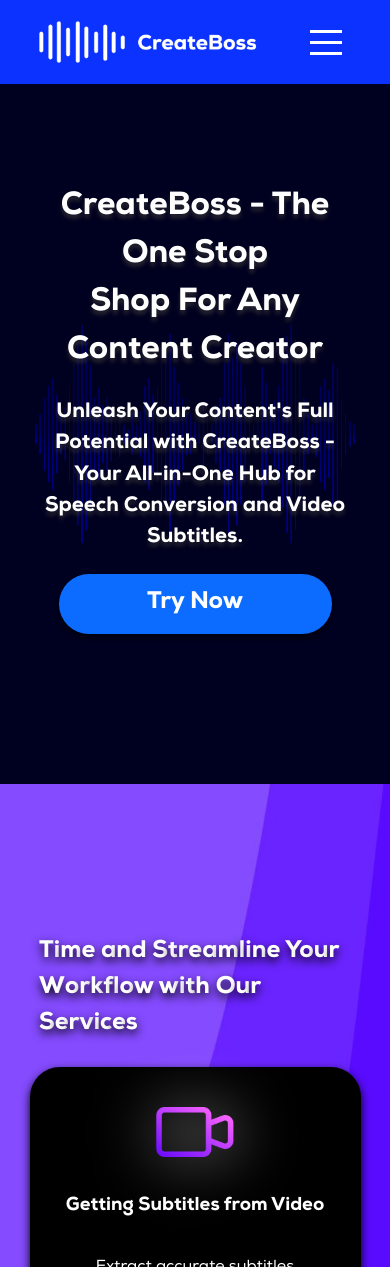
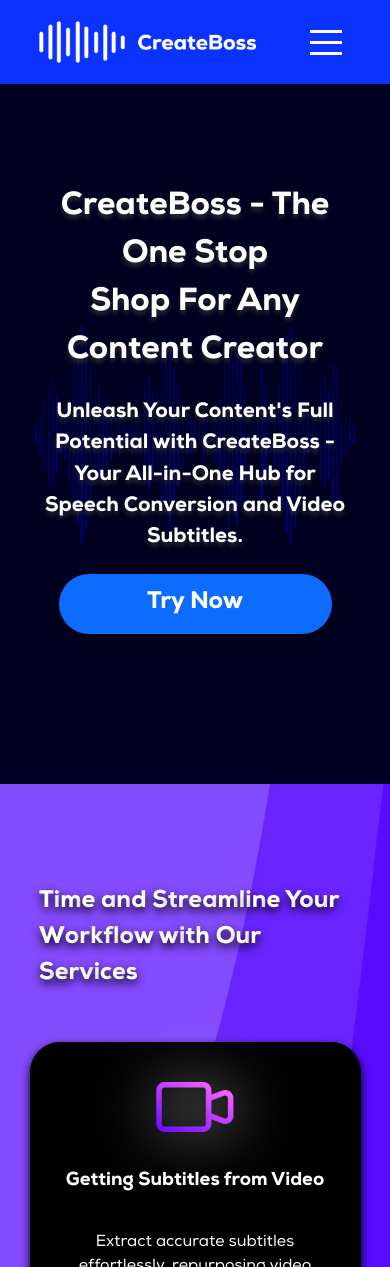
Before and after one commit to Intrgalactic/create-boss-test, a React (Vite) app: page / in a window 390 px wide. Shown: the top 1267 px of the page. Built offline with nearby package versions, Linux system fonts and the light colour scheme; no server answers.

Commit message:
added link hover effects

```diff
--- a/src/components/content-box.jsx
+++ b/src/components/content-box.jsx
@@ -1,13 +1,12 @@
 import { CtaButton } from "./cta-button";
-import { motion } from "framer-motion";
 
 export function ContentBox({ heading, description, children,boxClass,buttonText }) {
     return (
-        <motion.div className={`content-box ${boxClass ? boxClass : ''}`} whileHover={{scale:1.2}} transition={{duration:0.1}}>
+        <div className={`content-box ${boxClass ? boxClass : ''}`} >
             {children}
             <h3>{heading}</h3>
             <p>{description}</p>
             {buttonText ? <CtaButton text={buttonText}/> : null}
-        </motion.div>
+        </div>
     )
 }
--- a/src/index.css
+++ b/src/index.css
@@ -102,12 +102,16 @@
   text-shadow: 0px 4px 10px black;
 }
 
-.section-heading:not(.benefits-section .section-heading, .contact-section .section-heading, .verify-page .section-heading, .reset-password-page .section-heading, .about-us-section__container .section-heading, .faq-container .section-heading, .sign-in-page .section-heading, .sign-up-page .section-heading, .onboard-page .section-heading, .dashboard .section-heading, .text-to-speech-dashboard__container .section-heading, .speech-to-text-dashboard__container .section-heading, .subtitles-to-video-dashboard .section-heading) {
+.section-heading:not(.benefits-section .section-heading, .contact-section .section-heading,.service-overview-section .section-heading, .verify-page .section-heading, .reset-password-page .section-heading, .about-us-section__container .section-heading, .faq-container .section-heading, .sign-in-page .section-heading, .sign-up-page .section-heading, .onboard-page .section-heading, .dashboard .section-heading, .text-to-speech-dashboard__container .section-heading, .speech-to-text-dashboard__container .section-heading, .subtitles-to-video-dashboard .section-heading) {
   width: 60%;
   padding-block: 50px;
   margin: auto;
 }
-
+.service-overview-section .section-heading {
+  width: 60%;
+  padding-block: 50px;
+  margin:auto;
+}
 header {
   height: 108px;
   background-color: #0B32FF;
@@ -137,7 +141,6 @@
   transform: scaleX(1);
   transform-origin: left;
 }
-
 .dashboard-header {
   margin-left: 0;
   background-color: rgba(0, 0, 0, 0.3);
@@ -169,6 +172,7 @@
   box-shadow: 0px 2px 5px black;
   border-radius: 10px;
   content: '';
+  transform: scale(1);
   left: 0;
   bottom: -10px;
 }
@@ -968,7 +972,7 @@
 }
 
 .auth-container {
-  min-height: 800px;
+  min-height: 900px;
   position: relative;
   padding-block: 50px;
 }
@@ -2332,7 +2336,9 @@
     text-align: left;
     background-color: black;
   }
-
+  header .visible a:after {
+    display:none;
+  }
   header nav .nav-button hr {
     display: none;
   }
@@ -2558,11 +2564,15 @@
     font-size: clamp(0.8em, 3.75vw, 1.1em);
   }
 
-  .section-heading:not(.benefits-section .section-heading, .about-us-section__container .section-heading, .reset-password-page .section-heading, .faq-container, .sign-in-page .section-heading, .sign-up-page .section-heading, .onboard-page .section-heading, .dashboard__box .section-heading, .dashboard__container .section-heading, .text-to-speech-dashboard .section-heading, .speech-to-text-dashboard .section-heading, .subtitles-to-video-dashboard .section-heading) {
+  .section-heading:not(.benefits-section .section-heading,.service-overview-section .section-heading, .about-us-section__container .section-heading, .reset-password-page .section-heading, .faq-container, .sign-in-page .section-heading, .sign-up-page .section-heading, .onboard-page .section-heading, .dashboard__box .section-heading, .dashboard__container .section-heading, .text-to-speech-dashboard .section-heading, .speech-to-text-dashboard .section-heading, .subtitles-to-video-dashboard .section-heading) {
     width: 100%;
     padding-bottom: 25px;
   }
-
+  .service-overview-section .section-heading {
+    margin-bottom: 50px;
+    padding-block: 0px;
+    width: 80vw;
+  }
   .contact-section__container {
     display: block;
   }
```
